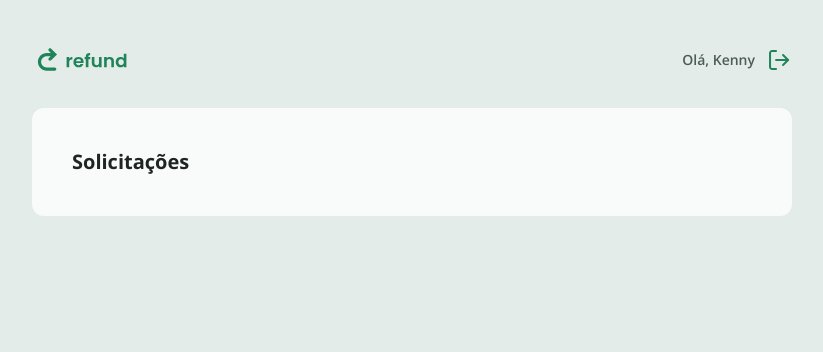
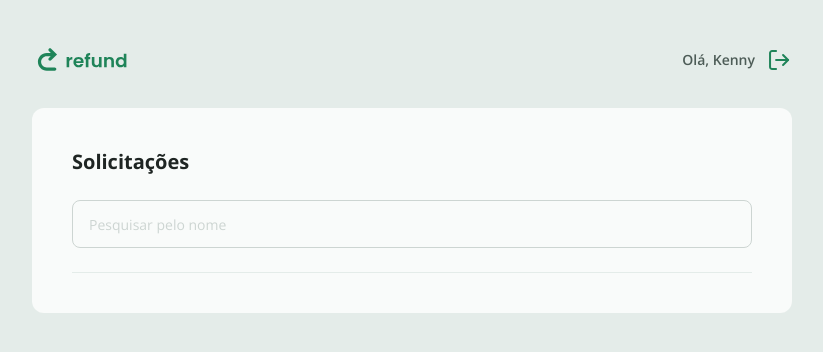
Before and after one commit to Qneji/Refund_react, a React (Vite) app: page / in a window 1280 px wide. Shown: the top 352 px of the page, without its empty margins (228-1051 px from the left). Built offline with nearby package versions, Linux system fonts and the light colour scheme.

Commit message:
Criando o input de pesquisa

```diff
--- a/src/pages/Dashboard.tsx
+++ b/src/pages/Dashboard.tsx
@@ -1,7 +1,25 @@
-export function Dashboard(){
+import { useState } from "react"
+import { Input } from "../components/Input"
+
+export function Dashboard() {
+  const [name, setName] = useState("")
+
+  function fetchRefunds(e: React.SyntheticEvent) {
+    e.preventDefault()
+
+    console.log(name)
+  }
+
   return (
     <div className="bg-gray-500 rounded-xl p-10 md:min-w-190 ">
       <h1 className="text-gray-100 font-bold text-xl flex-1">Solicitações</h1>
+
+      <form onSubmit={fetchRefunds} className="flex flex-1 items-center justify-between pb-6 border-b border-b-gray-400 md:flex-row gap-2 mt-6">
+        <Input
+          placeholder="Pesquisar pelo nome"
+          onChange={(e) => setName(e.target.value)}
+        />
+      </form>
     </div>
   )
 }
```
